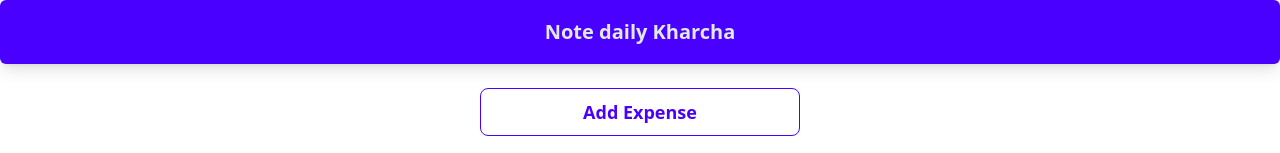
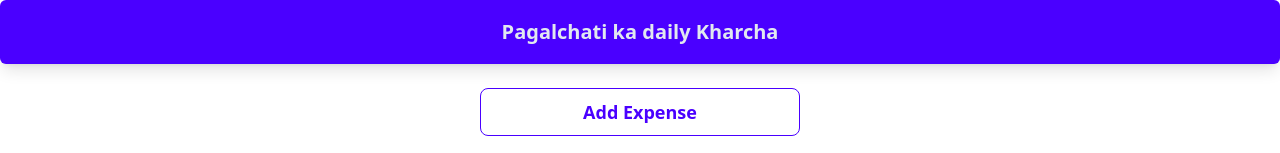
Before and after one commit to shivam02544/daily-expense-tracker, a React (Vite) app: page / in a window 1280 px wide. Shown: the top 153 px of the page. Built offline with nearby package versions, Linux system fonts and the light colour scheme.

Commit message:
adding 3rd time

```diff
--- a/src/components/Header.jsx
+++ b/src/components/Header.jsx
@@ -4,7 +4,7 @@ import React from 'react'
 const Header = () => {
     return (
         <div className="navbar bg-primary text-slate-200 flex justify-center rounded-md sticky top-0 z-10 shadow-lg text-center text-lg font-bold">
-            <a className="btn-ghost text-xl">Note daily Kharcha</a>
+            <a className="btn-ghost text-xl">Pagalchati ka daily Kharcha</a>
         </div>
 
     )
```
